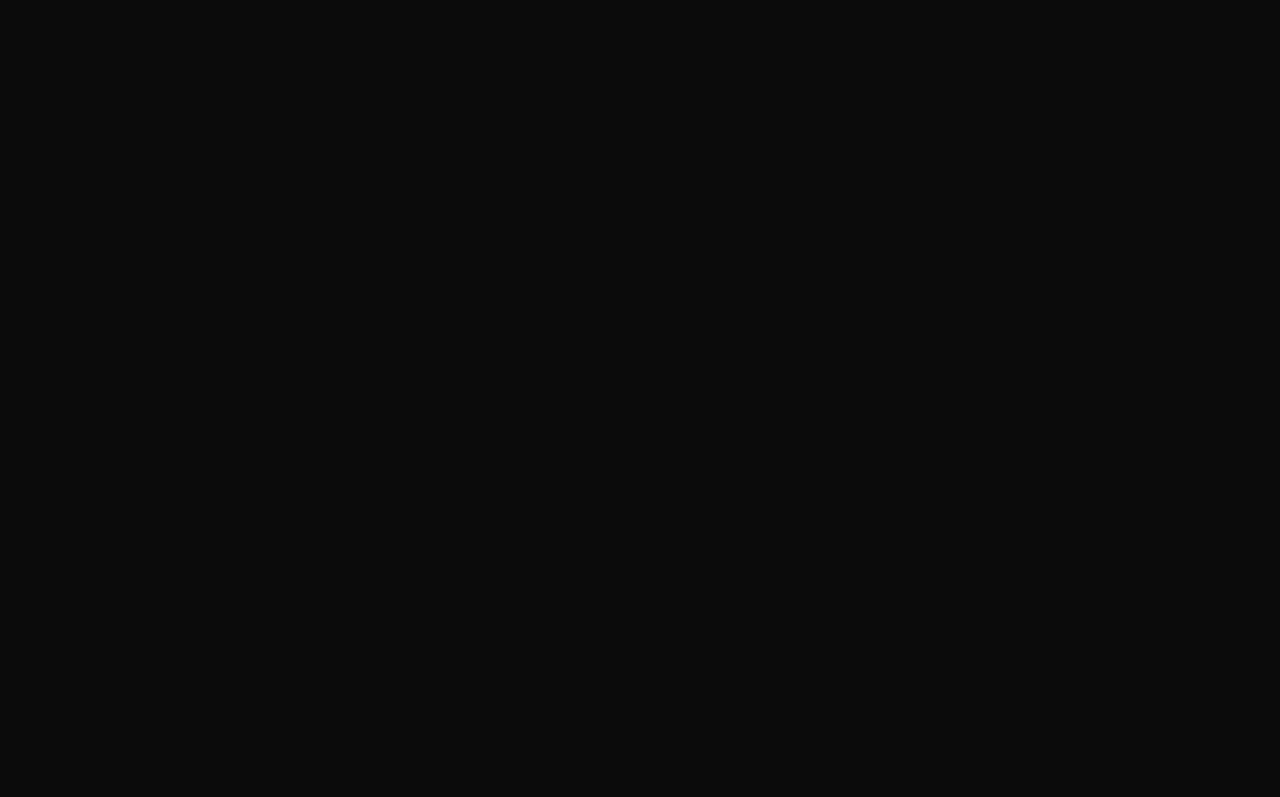
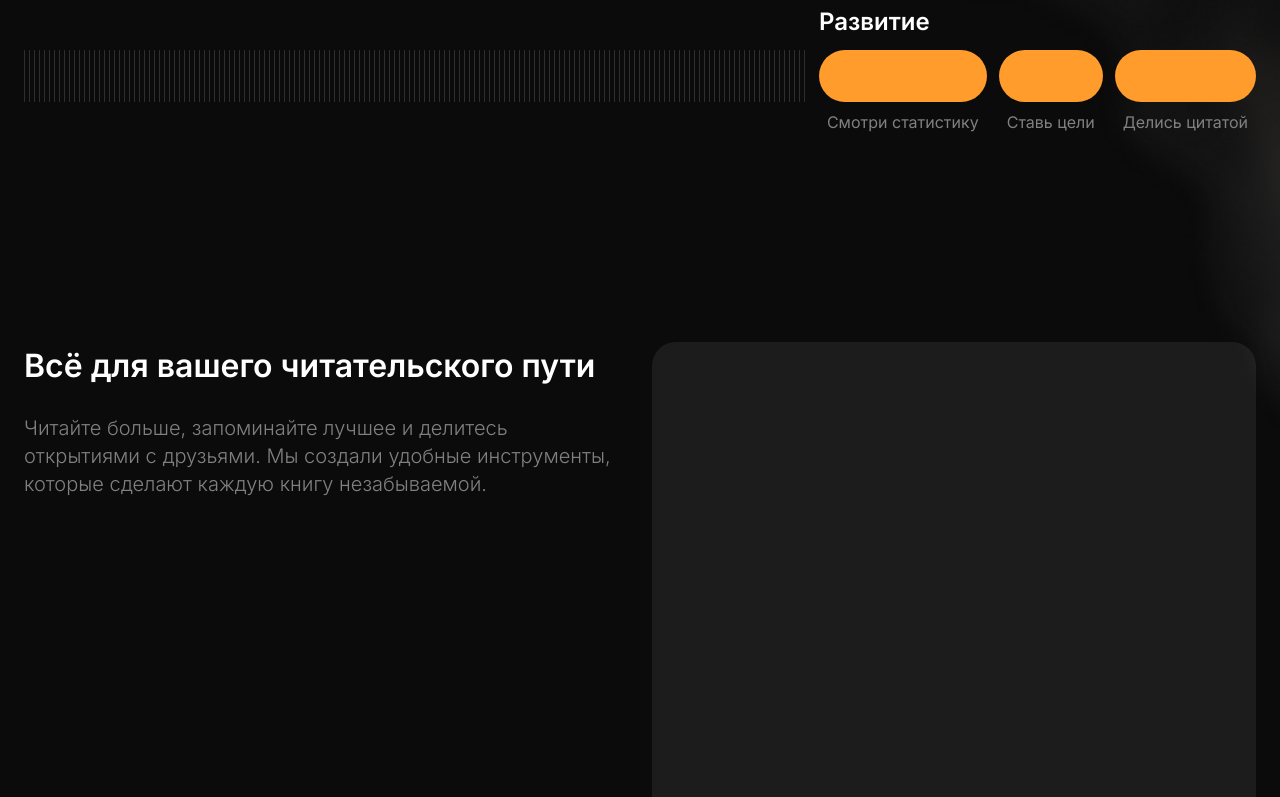
Before and after one commit to pravdatakizovut/Foliant, a Next.js app: page / in a window 1280 px wide. Shown: the part 2644-3441 px from the top of the page. Before the commit the page ends 1856 px from the top, so only its background shows below. Built offline with nearby package versions, Linux system fonts and the light colour scheme; no server answers.

Commit message:
site preview video section

```diff
--- a/app/(app)/page.tsx
+++ b/app/(app)/page.tsx
@@ -16,7 +16,7 @@ export default function HomePage() {
         </div>
       </section>
       {/* Catalog Section */}
-      {/* <section className="foliant-container mb-30">
+      <section className="foliant-container mb-30">
         <Catalog
           title="Популярное сейчас"
           showSearch={true}
@@ -34,11 +34,36 @@ export default function HomePage() {
             Смотреть всё
           </Button>
         </div>
-      </section> */}
+      </section>
       {/* RoadReader Section */}
-      <section className="foliant-container">
+      <section className="foliant-container mb-30">
         <ReaderPath />
         {/* </div> */}
+      </section>
+      <section className="foliant-container pb-50">
+        <div className="grid grid-cols-4 h-160 gap-6">
+          <div className="flex flex-col col-span-2 justify-between items-start">
+            <div className="flex flex-col gap-6 ">
+              <p className="text-[32px] font-semibold">
+                Всё для вашего читательского пути
+              </p>
+              <p className="text-xl font-light leading-1.4 text-text-secondary">
+                Читайте больше, запоминайте лучшее и делитесь открытиями с
+                друзьями. Мы создали удобные инструменты, которые сделают каждую
+                книгу незабываемой.
+              </p>
+            </div>
+            <div className="flex flex-col gap-6 items-end   ml-auto">
+              <p className="text-2xl ">📖 Отслеживай прогресс</p>
+              <p className="text-xl font-light leading-1.4 text-text-secondary text-end">
+                Читайте больше, запоминайте лучшее и делитесь открытиями с
+                друзьями. Мы создали удобные инструменты, которые сделают каждую
+                книгу незабываемой.
+              </p>
+            </div>
+          </div>
+          <div className="col-span-2 bg-text-secondary/15 h-full w-full rounded-3xl"></div>
+        </div>
       </section>
     </main>
   );
```
